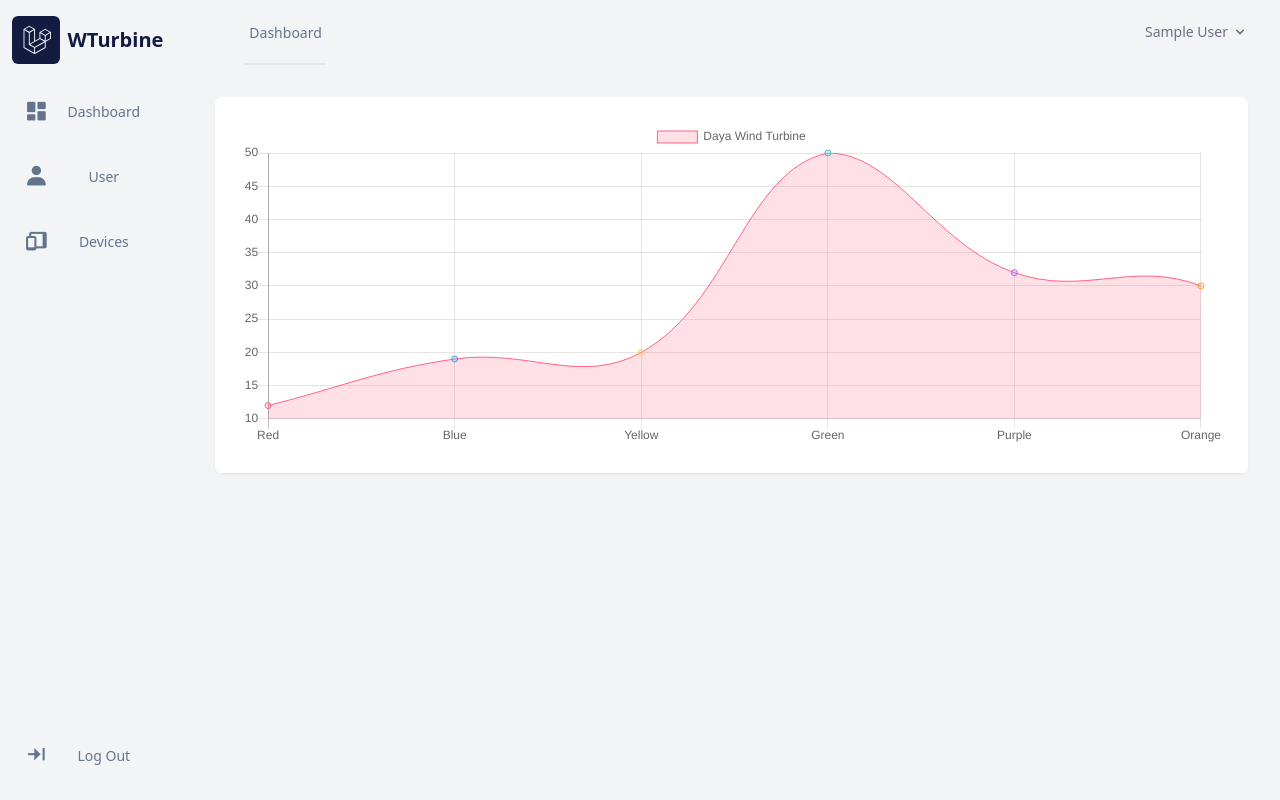
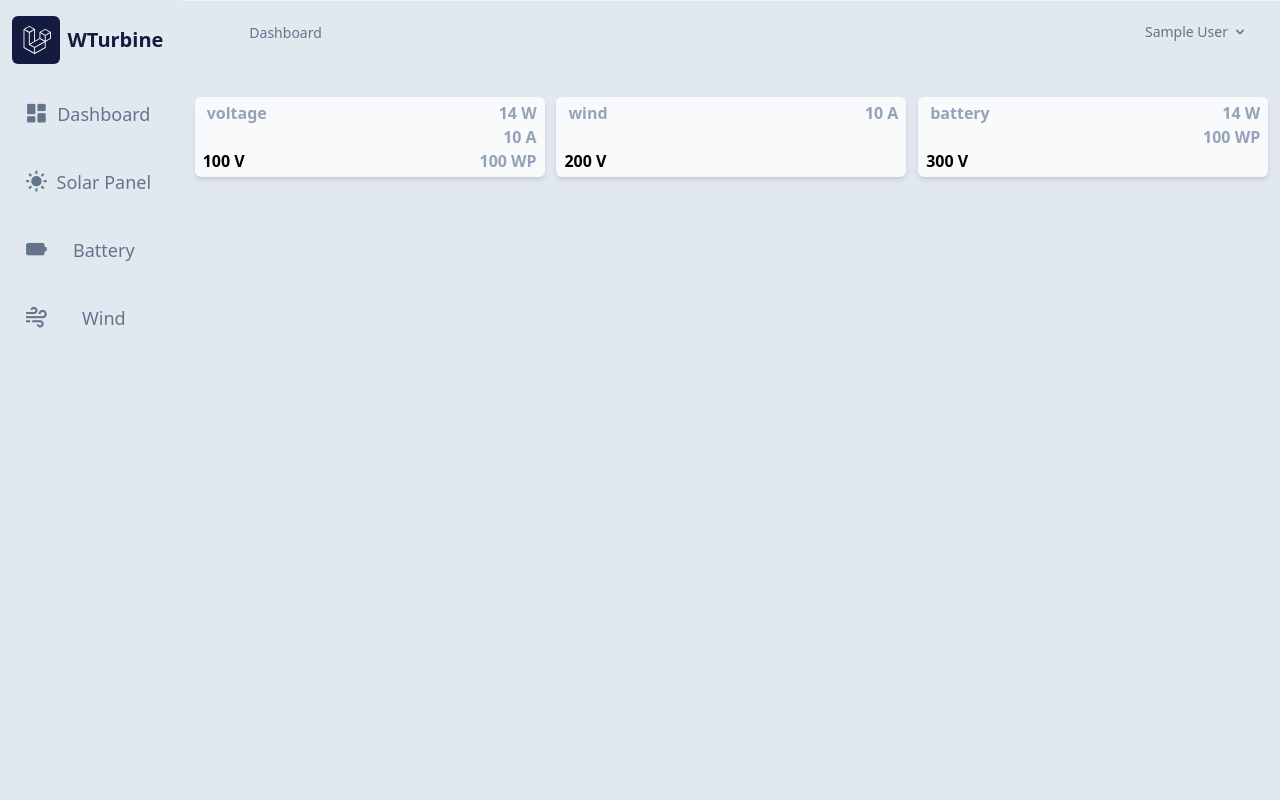
Before and after one commit to fiqifalahdev/mqttProject, a Laravel app: page /dashboard in a window 1280 px wide. Run offline with Laravel 9, Linux system fonts and the light colour scheme; the visitor is signed in with stand-in values (Sample User, id 1); style sheets or scripts are compiled from the project's sources; some libraries are stand-ins or nearby versions.

Commit message:
Card Component

```diff
--- /dev/null
+++ b/app/Http/Livewire/Card.php
@@ -0,0 +1,18 @@
+<?php
+
+namespace App\Http\Livewire;
+
+use Livewire\Component;
+
+class Card extends Component
+{
+    public $unit;
+    public $fontSize;
+    public $fontWeight;
+    public $color;
+
+    public function render()
+    {
+        return view('livewire.card');
+    }
+}
--- a/app/Http/Livewire/Chart.php
+++ b/app/Http/Livewire/Chart.php
@@ -7,9 +7,8 @@ use Livewire\Component;
 class Chart extends Component
 {
     public $type;
-    public $cWidth;
-    public $cHeight;
-    public $tWidth;
+    public $chartSize;
+    public $className;
     public $chartName;
     public function render()
     {
--- a/resources/views/dashboard.blade.php
+++ b/resources/views/dashboard.blade.php
@@ -1,5 +1,51 @@
 <x-app-layout>
-    <div class="my-24">
-        <livewire:chart :type="'line'" :cWidth="'600'" :cHeight="'200'" :tWidth="'full'" :chartName="'chart1'">
+    {{-- Dashboard --}}
+    {{-- Card --}}
+    <div class="mt-24 flex flex-wrap justify-evenly">
+        {{-- Voltase --}}
+        <div
+            class="voltage flex justify-between w-full md:w-[270px] lg:w-[350px] bg-slate-50 rounded-md shadow-md py-1 px-2 mb-2">
+            <div class="header flex flex-col justify-between">
+                <h2 class="font-semibold text-base text-slate-400 ml-1">voltage</h2>
+                <livewire:card :color="'slate-600'" :fontSize="'4xl'" :fontWeight="'bold'" :unit="'100 V'">
+            </div>
+            <div class="body flex flex-col items-end">
+                <livewire:card :color="'slate-400'" :fontSize="'base'" :fontWeight="'semibold'" :unit="'14 W'">
+                    <livewire:card :color="'slate-400'" :fontSize="'base'" :fontWeight="'semibold'" :unit="'10 A'">
+                        <livewire:card :color="'slate-400'" :fontSize="'base'" :fontWeight="'semibold'" :unit="'100 WP'">
+            </div>
+        </div>
+        {{-- Wind --}}
+        <div
+            class="wind flex justify-between w-full md:w-[270px] lg:w-[350px] bg-slate-50 rounded-md shadow-md py-1 px-2 mb-2">
+            <div class="header flex flex-col justify-between">
+                <h2 class="font-semibold text-base text-slate-400 ml-1">wind</h2>
+                <livewire:card :color="'slate-600'" :fontSize="'4xl'" :fontWeight="'bold'" :unit="'200 V'">
+            </div>
+            <div class="body flex flex-col items-end">
+                <livewire:card :color="'slate-400'" :fontSize="'base'" :fontWeight="'semibold'" :unit="'10 A'">
+            </div>
+        </div>
+        {{-- Battery --}}
+        <div
+            class="voltage flex justify-between w-full md:w-[270px] lg:w-[350px] bg-slate-50 rounded-md shadow-md py-1 px-2 mb-2">
+            <div class="header flex flex-col justify-between">
+                <h2 class="font-semibold text-base text-slate-400 ml-1">battery</h2>
+                <livewire:card :color="'slate-600'" :fontSize="'4xl'" :fontWeight="'bold'" :unit="'300 V'">
+            </div>
+            <div class="body flex flex-col items-end">
+                <livewire:card :color="'slate-400'" :fontSize="'base'" :fontWeight="'semibold'" :unit="'14 W'">
+                    <livewire:card :color="'slate-400'" :fontSize="'base'" :fontWeight="'semibold'" :unit="'100 WP'">
+            </div>
+        </div>
     </div>
+    {{-- Chart --}}
+    {{--
+        energy tersimpan
+        intensitas cahaya
+        curah hujan
+        kecepatan angin
+        kelembaban
+        arah mata angin
+    --}}
 </x-app-layout>
--- a/resources/views/layouts/app.blade.php
+++ b/resources/views/layouts/app.blade.php
@@ -18,7 +18,7 @@
 </head>
 
 <body class="font-sans antialiased">
-    <div class="min-h-screen bg-gray-100">
+    <div class="min-h-screen bg-slate-200">
 
         <!-- Page Heading -->
         @if (isset($header))
--- a/resources/views/layouts/sidebar.blade.php
+++ b/resources/views/layouts/sidebar.blade.php
@@ -1,15 +1,13 @@
-<nav class="w-1/6 min-h-screen relative">
+<nav class="hidden md:block w-1/6 min-h-screen">
     <div class="header px-3 py-4 flex flex-row justify-between">
         {{-- logo --}}
         <x-application-logo class="block h-12 p-2 rounded-md fill-current text-white bg-space" />
         <h2 class=" text-center m-auto font-bold text-xl text-space ">{{ __('WTurbine') }}</h2>
     </div>
     <div class="menu">
-        <livewire:menu :type="'dashboard'" :name="'Dashboard'">
-            <livewire:menu :type="'user'" :name="'User'">
-                <livewire:menu :type="'devices'" :name="'Devices'">
-    </div>
-    <div class="absolute bottom-0 w-full">
-        <livewire:menu :type="'arrow-to-right'" :name="'Log Out'">
+        <livewire:menu :type="'bxs-dashboard'" :name="'Dashboard'">
+            <livewire:menu :type="'bxs-sun'" :name="'Solar Panel'">
+                <livewire:menu :type="'bxs-battery'" :name="'Battery'">
+                    <livewire:menu :type="'bx-wind'" :name="'Wind'">
     </div>
 </nav>
--- /dev/null
+++ b/resources/views/livewire/card.blade.php
@@ -0,0 +1,5 @@
+<div>
+    <div class="card">
+        <h4 class="text-{{ $fontSize }} font-{{ $fontWeight }} text-{{ $color }}">{{ $unit }}</h4>
+    </div>
+</div>
--- a/resources/views/livewire/chart.blade.php
+++ b/resources/views/livewire/chart.blade.php
@@ -1,22 +1,22 @@
-<div>
-    <div class="w-full mx-auto sm:px-6 lg:px-8 flex flex-row flex-wrap">
-        <div class="bg-white overflow-hidden shadow-sm sm:rounded-lg w-{{ $tWidth }}">
-            <div class="p-6 bg-white border-b border-gray-200">
-                <canvas id="{{ $chartName }}" width="{{ $cWidth }}" height="{{ $cHeight }}"></canvas>
-            </div>
+<div class="{{ $className }}">
+    <div class="bg-white overflow-hidden shadow-sm sm:rounded-lg">
+        <div class="bg-white border-b border-gray-200 {{ $chartSize }}">
+            <canvas id="{{ $chartName }}"></canvas>
         </div>
     </div>
     <script type="text/javascript" src="https://cdnjs.cloudflare.com/ajax/libs/Chart.js/2.7.3/Chart.min.js"></script>
     <script>
-        const ctx = document.getElementById("<?= $chartName ?>").getContext("2d");
-        const chart = new Chart(ctx, {
+        const <?php echo $chartName; ?> = document.getElementById("<?php echo $chartName; ?>").getContext("2d");
+        const <?php echo 'new' . $chartName; ?> = new Chart(<?php echo $chartName; ?>, {
             type: "<?= $type ?>",
             data: {
-                labels: ["Red", "Blue", "Yellow", "Green", "Purple", "Orange"],
+                labels: ["Red", "Blue", "Yellow", "Green", "Purple", "Orange", "Indigo", "Slate", "Khaki", "Grey",
+                    "Black", "White"
+                ],
                 datasets: [{
                     label: "Daya Wind Turbine",
                     // Insert Data dummy
-                    data: [12, 19, 20, 50, 32, 30, 10],
+                    data: [12, 19, 20, 50, 32, 30, 10, 13, 25, 36, 57, 90],
                     // Cara mengganti border sesuai data yang masuk!
                     backgroundColor: [
                         "rgba(255, 99, 132, 0.2)",
@@ -38,6 +38,8 @@
                 }, ],
             },
             options: {
+                maintainAspectRatio: false,
+                responsive: true,
                 scales: {
                     y: {
                         beginAtZero: true,
--- a/resources/views/livewire/menu.blade.php
+++ b/resources/views/livewire/menu.blade.php
@@ -1,7 +1,7 @@
 <div>
     <div
-        class="menu flex flex-shrink hover:bg-space hover:text-white text-slate-500 px-3 py-2 m-3 rounded-lg items-center mb-6 duration-300 transition-all text-sm">
-        <i class='bx bxs-{{ $type }} bx-sm' class="hover:text-white"></i>
-        <h4 class="mx-auto">{{ $name }}</h4>
+        class="menu flex flex-shrink hover:bg-space hover:text-white text-slate-500 px-3 py-2 m-3 rounded-lg items-center mb-6 duration-300 transition-all">
+        <i class='bx {{ $type }} bx-sm' class="hover:text-white"></i>
+        <h4 class="mx-auto text-xs lg:text-lg">{{ $name }}</h4>
     </div>
 </div>
```
